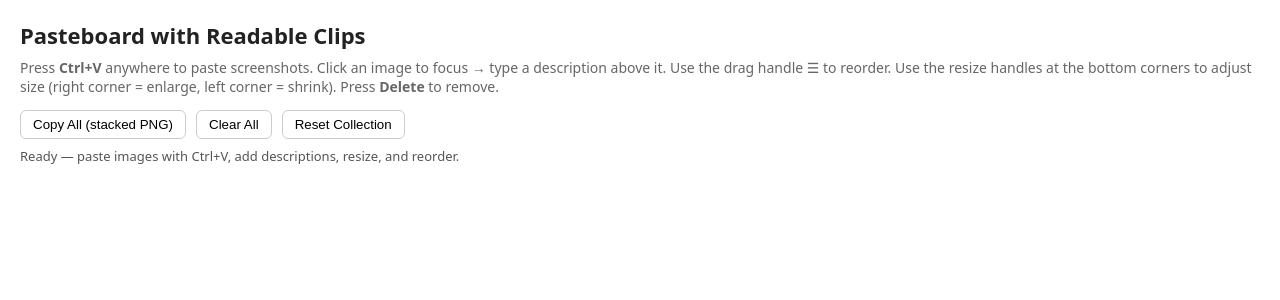
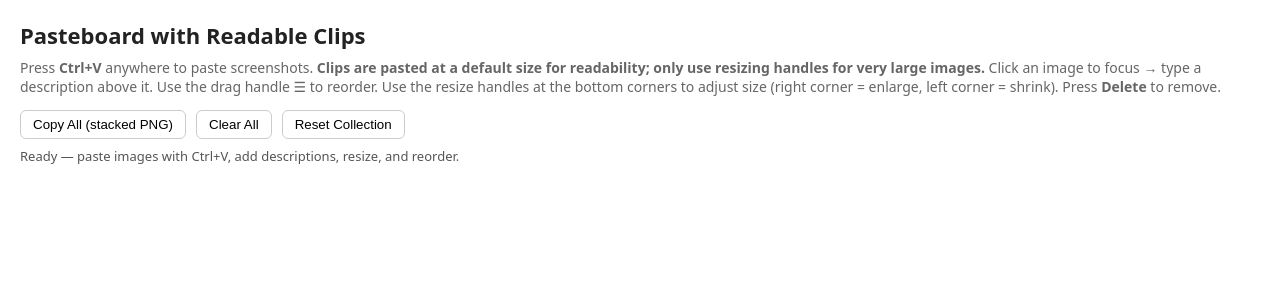
Before and after one commit to averkoc/lx, a Jekyll site: the page docs/clipper.html, which Jekyll copies as it is, in a window 1280 px wide. Shown: the top 300 px of the page. Built offline with Jekyll 4.4.1, drawn with Linux system fonts in a browser that asks for light colours.

Commit message:
Update clipper.html

```diff
--- a/docs/clipper.html
+++ b/docs/clipper.html
@@ -122,7 +122,7 @@ button {
 <body>
 <h1>Pasteboard with Readable Clips</h1>
 <div id="instructions">
-Press <strong>Ctrl+V</strong> anywhere to paste screenshots. Click an image to focus → type a description above it. Use the drag handle ☰ to reorder. Use the resize handles at the bottom corners to adjust size (right corner = enlarge, left corner = shrink). Press <strong>Delete</strong> to remove.
+Press <strong>Ctrl+V</strong> anywhere to paste screenshots. <strong>Clips are pasted at a default size for readability; only use resizing handles for very large images.</strong> Click an image to focus → type a description above it. Use the drag handle ☰ to reorder. Use the resize handles at the bottom corners to adjust size (right corner = enlarge, left corner = shrink). Press <strong>Delete</strong> to remove.
 </div>
 <div id="toolbar">
   <button id="copyAllBtn">Copy All (stacked PNG)</button>
```
